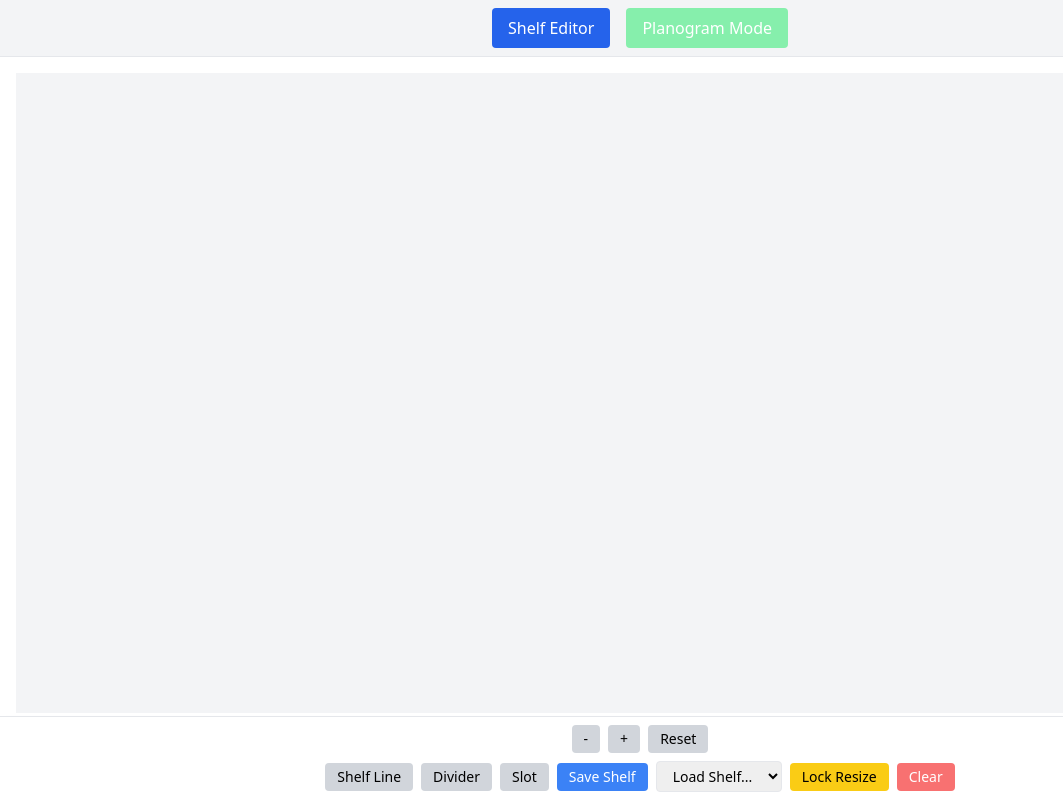
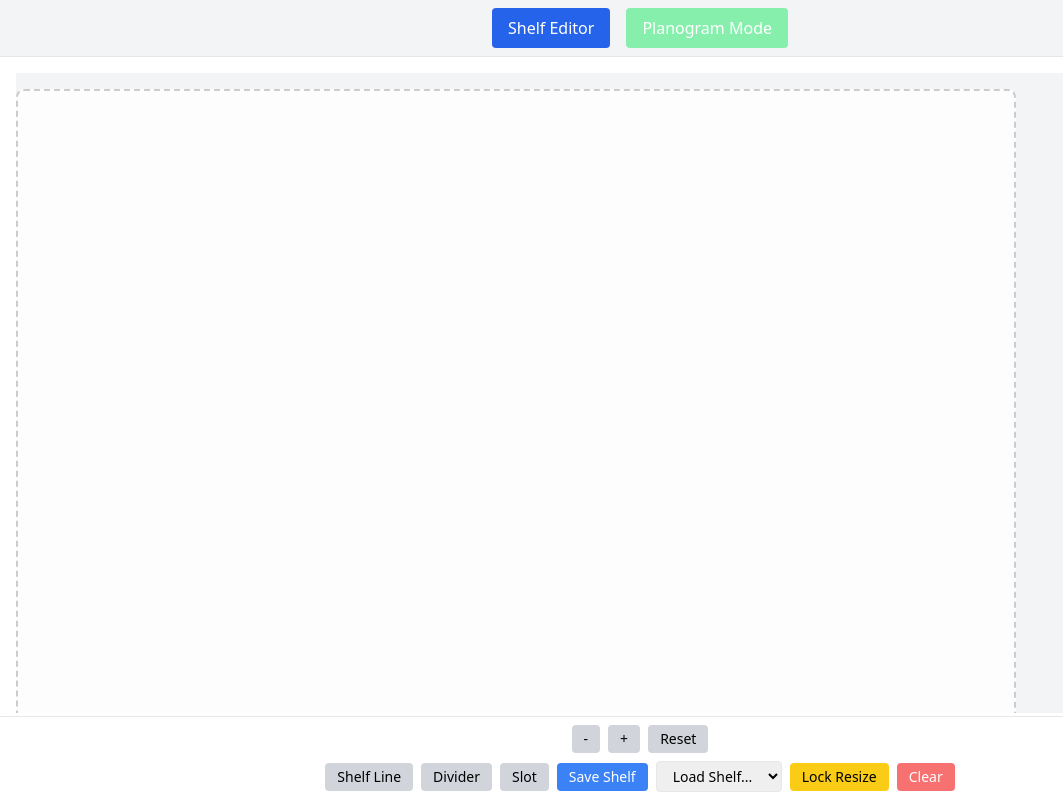
Before and after one commit to Alex-Rea/shelf-layout-app, a React (Create React App) app: page / in a window 1280 px wide. Shown: the whole page, without its empty margins (0-1063 px from the left). Built offline with nearby package versions, Linux system fonts and the light colour scheme; the HTML template or start-up script is replaced by a standard one.

Commit message:
CHECKPOINT High Function and Design Shelf Editor

```diff
--- a/src/components/ShelfEditor.js
+++ b/src/components/ShelfEditor.js
@@ -9,6 +9,7 @@ function ShelfEditor() {
   const zoomInitialized = useRef(false);
   const fitZoomRef = useRef(null);
   const [selectedTemplate, setSelectedTemplate] = useState('');
+  const canvasRef = useRef(null);
 
   const addElement = (type) => {
     const newElement = {
@@ -27,6 +28,20 @@ function ShelfEditor() {
     };
     setElements((prev) => [...prev, newElement]);
   };
+
+  const getDragBounds = (el) => {
+    const canvas = canvasRef.current;
+    if (!canvas) return false;
+
+    return {
+      left: 0,
+      top: 0,
+      right: canvas.offsetWidth - el.width,
+      bottom: canvas.offsetHeight - el.height
+    };
+  };
+
+
 
   const saveTemplate = () => {
     let name = selectedTemplate || prompt("Enter template name:");
@@ -49,23 +64,23 @@ function ShelfEditor() {
 
   useLayoutEffect(() => {
     const scrollEl = scrollContainerRef.current;
-    const canvasWidth = 700;
+    const canvasEl = canvasRef.current;
 
-    if (scrollEl && !zoomInitialized.current) {
+    if (scrollEl && canvasEl && !zoomInitialized.current) {
       const containerWidth = scrollEl.clientWidth;
-      const fitZoom = Math.min(1, containerWidth / canvasWidth);
+      const fitZoom = Math.max(0.50, Math.min(1, containerWidth / canvasEl.offsetWidth));
       fitZoomRef.current = fitZoom;
       setZoomLevel(fitZoom);
       zoomInitialized.current = true;
-
-      // scroll to center
-      const scaledWidth = canvasWidth * fitZoom;
-      scrollEl.scrollLeft = (scaledWidth - scrollEl.clientWidth) / 2;
     }
 
-    if (scrollEl && zoomLevel !== null) {
-      const scaledWidth = canvasWidth * zoomLevel;
-      scrollEl.scrollLeft = (scaledWidth - scrollEl.clientWidth) / 2;
+    if (scrollEl && canvasEl && zoomLevel !== null) {
+      // Wait for transform to apply
+      requestAnimationFrame(() => {
+        const scaledWidth = canvasEl.offsetWidth * zoomLevel;
+        const scrollX = (scaledWidth - scrollEl.clientWidth) / 2;
+        scrollEl.scrollLeft = scrollX > 0 ? scrollX : 0;
+      });
     }
   }, [zoomLevel]);
 
@@ -74,15 +89,19 @@ function ShelfEditor() {
 
       {/* 🧱 Zoomed + Centered Canvas */}
       <div ref={scrollContainerRef} className="absolute inset-0 overflow-auto pt-4">
-      <div style={{ width: `${700 * (zoomLevel || 1)}px`, margin: '0 auto' }}>
           <div
+      ref={canvasRef}
       style={{
         transform: `scale(${zoomLevel || 1})`,
         transformOrigin: 'top center',
-          width: '700px',
-          height: '525px',
+        width: '1000px',
+        height: '1000px',
         position: 'relative',
-          transition: 'transform 0.2s ease-in-out'
+        transition: 'transform 0.2s ease-in-out',
+        border: '2px dashed #ccc', // 👈 soft edge border
+        borderRadius: '8px',        // optional: soft corners
+        boxSizing: 'border-box',    // ensures border doesn't alter size
+        backgroundColor: '#fdfdfd'  // optional: slight contrast to outer area
       }}
     >
 
@@ -91,6 +110,7 @@ function ShelfEditor() {
               key={el.id}
               scale={zoomLevel || 1}
               defaultPosition={{ x: el.x, y: el.y }}
+              bounds={getDragBounds(el)}
               onStop={(e, data) => {
                 setElements((prev) =>
                   prev.map((item) =>
@@ -152,7 +172,6 @@ function ShelfEditor() {
           ))}
           </div>
       </div>
-      </div>
 
       <div className="fixed bottom-0 left-0 w-full z-10 bg-white border-t p-2 flex flex-col items-center gap-2 shadow-md">
 
@@ -160,7 +179,7 @@ function ShelfEditor() {
       <div className="flex gap-2">
       <button
           onClick={() =>
-            setZoomLevel(prev => Math.max(fitZoomRef.current || 0.5, (prev || 1) - 0.05))
+            setZoomLevel(prev => Math.max(0.2, (prev || 1) - 0.05)) // 👈 allows zooming out down to 0.2
           }
           className="px-3 py-1 bg-gray-300 rounded text-sm"
         >
```
Lines whose indentation alone changed are shown as unchanged.
